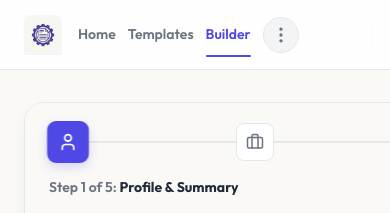
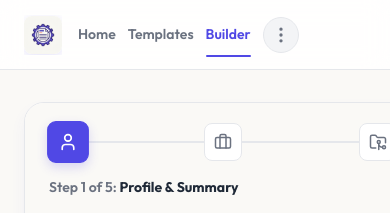
Before and after one commit to FueryS/resume-mill, a Next.js app: page /builder in a window 390 px wide. Shown: the top 213 px of the page. Built offline with nearby package versions, Linux system fonts and the light colour scheme; no server answers.

Commit message:
feat: Enhance print layout for resume preview with responsive scaling and improved CSS styles

```diff
--- a/src/app/globals.css
+++ b/src/app/globals.css
@@ -175,11 +175,21 @@
     overflow: visible !important;
   }
 
-  /* Remove any browser scale/transformations inside printable area */
-  #resume-printable-area > div {
+  /* Reset outer layout wrapper in print */
+  #resume-printable-area .printable-layout-wrapper {
+    width: 794px !important;
+    height: 1123px !important;
     transform: none !important;
-    margin: 0 !important;
     box-shadow: none !important;
-    border: none !important;
+    overflow: visible !important;
+  }
+
+  /* Reset inner sheet translation/scaling in print */
+  #resume-printable-area .printable-sheet {
+    transform: none !important;
+    position: static !important;
+    width: 794px !important;
+    height: 1123px !important;
+    box-shadow: none !important;
   }
 }
--- a/src/components/Header.module.css
+++ b/src/components/Header.module.css
@@ -55,10 +55,10 @@
 
 @keyframes slideLogoDesktop {
   0% {
-    transform: translateX(90px);
+    transform: translateX(90px) translateY(-3%);
   }
   100% {
-    transform: translateX(0);
+    transform: translateX(0) translateY(-3%);
   }
 }
 
@@ -166,7 +166,7 @@
 }
 
 .navLink.active::after {
-  content: '';
+  content: "";
   position: absolute;
   bottom: -4px;
   left: 0;
@@ -254,7 +254,7 @@
   display: flex;
   align-items: center;
   gap: var(--space-2);
-  background-color: #F3F4F6;
+  background-color: #f3f4f6;
   color: var(--text-muted);
   border: 1px solid var(--border-color);
   padding: 8px 16px;
@@ -268,7 +268,7 @@
 
 .btnLoginDisabled:hover {
   opacity: 1;
-  background-color: #E5E7EB;
+  background-color: #e5e7eb;
   border-color: var(--border-hover);
   color: var(--text-main);
 }
@@ -398,6 +398,10 @@
     gap: var(--space-4);
   }
 
+  .logo {
+    flex-shrink: 0;
+  }
+
   .desktopOnlyLinks {
     display: none;
   }
@@ -423,6 +427,7 @@
     opacity: 1;
     overflow: hidden;
     max-width: 120px;
+    flex-shrink: 0; /* Prevent flex-squeezing during load animation */
     animation: collapseTextMobile 0.8s cubic-bezier(0.25, 1, 0.5, 1) 1.8s both;
   }
 
--- a/src/components/builder/ResumePreview.jsx
+++ b/src/components/builder/ResumePreview.jsx
@@ -5,6 +5,7 @@
  * Renders the live-updating printable A4 resume page preview in the builder.
  * Swaps template components based on the selected layout theme ('modern', 'elegant', or 'creative').
  * Reuses the same templates folder structure to ensure modularity.
+ * Implements a width-first responsive layout container for perfect mobile support.
  * Implements a custom viewport zoom bar to pinch/zoom the A4 document without resizing the web app.
  */
 
@@ -84,21 +85,36 @@
           alignItems: 'flex-start'
         }}
       >
-        {/* Scaling wrap container - reset in @media print styles inside global css */}
+        {/* Outer responsive layout wrapper: behaves as a width-first container.
+            In media print, this outer container resets to 100% width/height. */}
         <div
+          className="printable-layout-wrapper"
           style={{
-            transform: `scale(${zoomPercent / 100})`,
-            transformOrigin: 'top center',
-            width: '794px',
-            height: '1123px',
+            width: `${794 * (zoomPercent / 100)}px`,
+            height: `${1123 * (zoomPercent / 100)}px`,
+            position: 'relative',
             flexShrink: 0,
             boxShadow: '0 10px 30px rgba(0,0,0,0.1)',
-            marginBottom: `${1123 * (zoomPercent / 100 - 1)}px` // Prevents scroll overflow empty space
+            overflow: 'hidden'
           }}
         >
-          {activeTemplate === 'modern' && <Modern_Page data={formData} />}
-          {activeTemplate === 'elegant' && <Elegant_Page data={formData} />}
-          {activeTemplate === 'creative' && <Creative_Page data={formData} />}
+          {/* Inner A4 Page: Scaled via transform-origin: top left */}
+          <div
+            className="printable-sheet"
+            style={{
+              transform: `scale(${zoomPercent / 100})`,
+              transformOrigin: 'top left',
+              width: '794px',
+              height: '1123px',
+              position: 'absolute',
+              top: 0,
+              left: 0
+            }}
+          >
+            {activeTemplate === 'modern' && <Modern_Page data={formData} />}
+            {activeTemplate === 'elegant' && <Elegant_Page data={formData} />}
+            {activeTemplate === 'creative' && <Creative_Page data={formData} />}
+          </div>
         </div>
       </div>
 
```
